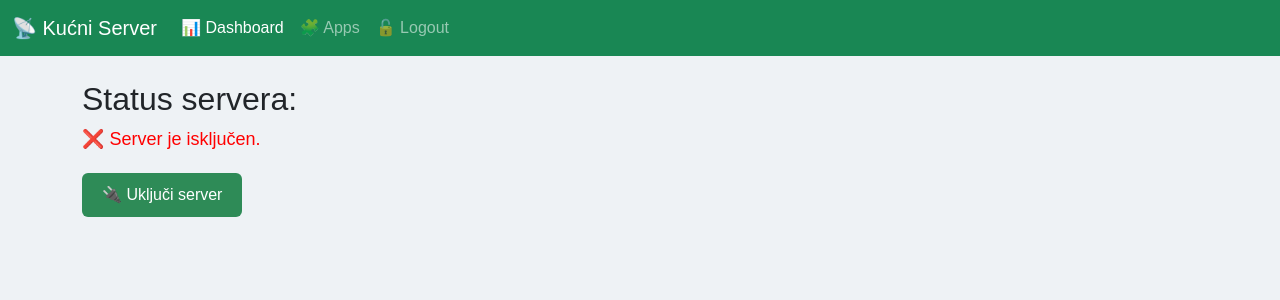
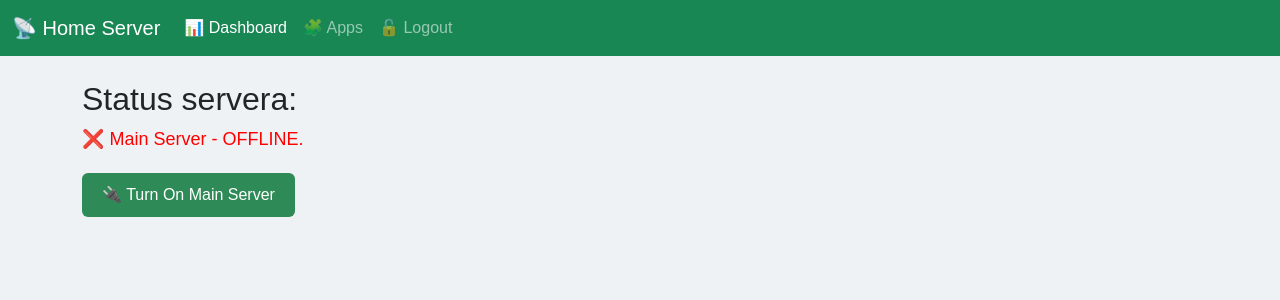
Before and after one commit to nenad992/home-server, a Flask app: template templates/dashboard.html in a window 1280 px wide. Shown: the top 300 px of the page. Run offline with Flask 3, Linux system fonts and the light colour scheme; the template is opened without the code that fills it, so the values that code supplies are empty; the visitor is signed in with stand-in values (Sample User, id 1).

Commit message:
Update server status messages and login text for consistency (#3)

```diff
--- a/templates/apps.html
+++ b/templates/apps.html
@@ -60,9 +60,9 @@
 <div class="container mt-4">
   <div class="status">
     {% if online %}
-      <span class="online">✅ Server je ONLINE</span>
+      <span class="online">✅ Main Server - ONLINE</span>
     {% else %}
-      <span class="offline">❌ Server je OFFLINE</span>
+      <span class="offline">❌ Main Server - OFFLINE</span>
     {% endif %}
   </div>
   <div class="d-flex flex-wrap">
--- a/templates/dashboard.html
+++ b/templates/dashboard.html
@@ -34,7 +34,7 @@
 
 <nav class="navbar navbar-expand-lg navbar-dark bg-success">
   <div class="container-fluid">
-    <a class="navbar-brand" href="#">📡 Kućni Server</a>
+    <a class="navbar-brand" href="#">📡 Home Server</a>
     <button class="navbar-toggler" type="button" data-bs-toggle="collapse" data-bs-target="#navbarNav">
       <span class="navbar-toggler-icon"></span>
     </button>
@@ -57,11 +57,11 @@
 <div class="container mt-4">
   <h2>Status servera:</h2>
   {% if online %}
-    <div class="status online">✅ Server je uključen.</div>
+    <div class="status online">✅ Main Server - ONLINE.</div>
   {% else %}
-    <div class="status offline">❌ Server je isključen.</div>
+    <div class="status offline">❌ Main Server - OFFLINE.</div>
     <form method="POST" action="/wakeup">
-      <button type="submit">🔌 Uključi server</button>
+      <button type="submit">🔌 Turn On Main Server</button>
     </form>
   {% endif %}
 </div>
--- a/templates/login.html
+++ b/templates/login.html
@@ -31,7 +31,7 @@
 </head>
 <body>
   <div class="login-box">
-    <h2 class="text-center mb-4">🔐 Prijava</h2>
+    <h2 class="text-center mb-4">🔐 Login</h2>
     {% if error %}<div class="error">{{ error }}</div>{% endif %}
     <form method="POST">
       <div class="mb-3">
@@ -40,7 +40,7 @@
       <div class="mb-3">
         <input type="password" name="password" class="form-control" placeholder="Lozinka" required>
       </div>
-      <button type="submit" class="btn btn-success w-100">Prijavi se</button>
+      <button type="submit" class="btn btn-success w-100">Login</button>
     </form>
   </div>
 </body>
```
